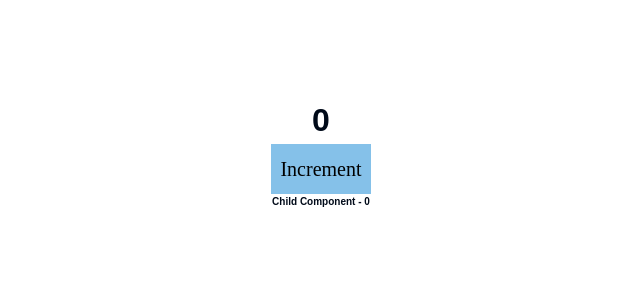
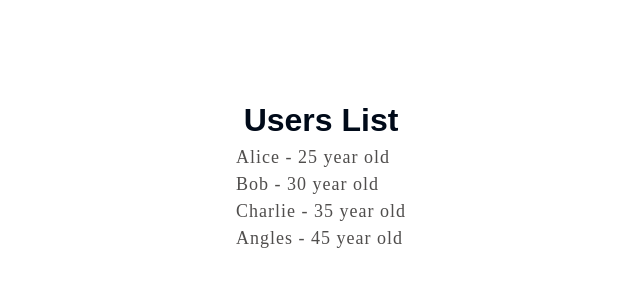
Before and after one commit to kanganamaheshwari0-cmd/react-project, a React (Vite) app in the folder react-project/: page / in a window 1280 px wide. Shown: the top 300 px of the page, without its empty margins (319-959 px from the left). Built offline with nearby package versions, Linux system fonts and the light colour scheme.

Commit message:
React js state challenge

```diff
--- a/react-project/src/App.jsx
+++ b/react-project/src/App.jsx
@@ -366,7 +366,8 @@
 // import EventPropagation from './components/EventPropagation';
 // import Profile from "./components/Profile";
 import "./components/EV.css"
-import State from './components/hooks/State';
+// import State from './components/hooks/State';
+import { DerivedState } from './components/DerivedState';
 
 const App = () => {
   return (
@@ -376,7 +377,8 @@
   {/* <EventHandling/> */}
   {/* <EventProps /> */}
   {/* <EventPropagation/> */}
-  <State/>
+  {/* <State/> */}
+  <DerivedState/>
   {/* <Sibling/> */}
   </section>
   // <Profile/>
--- /dev/null
+++ b/react-project/src/components/DerivedState.jsx
@@ -0,0 +1,32 @@
+import { useState } from "react";
+import "./EV.css";
+
+// const users = [
+
+// ];
+
+export const DerivedState = () => {
+
+    const [ users, setUsers] = useState([
+        { name: "Alice",age:25 },
+        { name: "Bob", age: 30 },
+        { name: "Charlie", age: 35 },
+        { name: "Angles", age:45 },
+    ])
+    return(
+        <div className="main-div">
+            <h1>Users List</h1>
+            <ul>
+                {
+                users.map((curElem, index) => {
+                    return(
+                    <li key={index}>
+                        {curElem.name} - {curElem.age} year old
+                    </li>
+                    );
+                })
+            }
+            </ul>
+        </div>
+    );
+};
```
